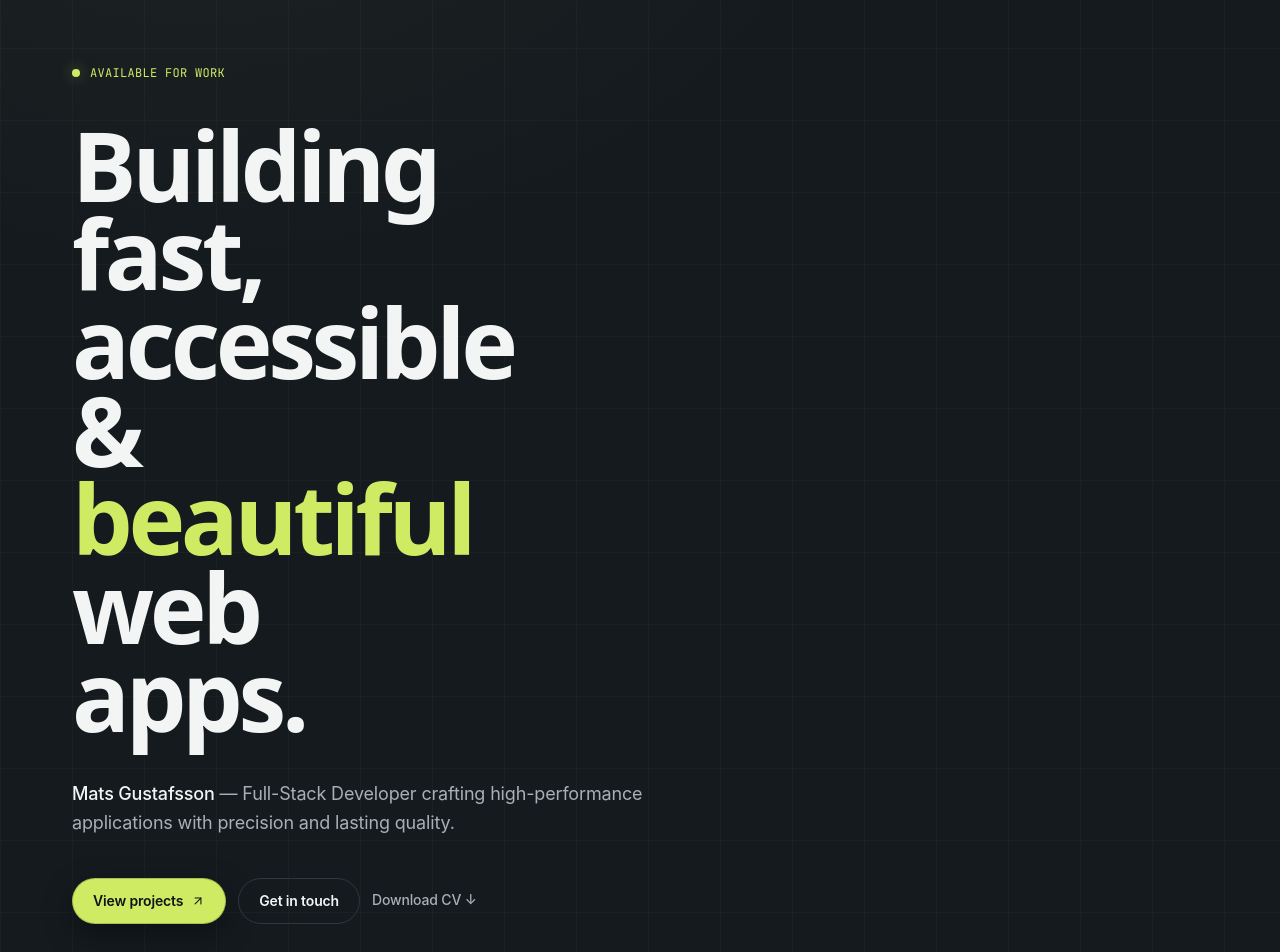
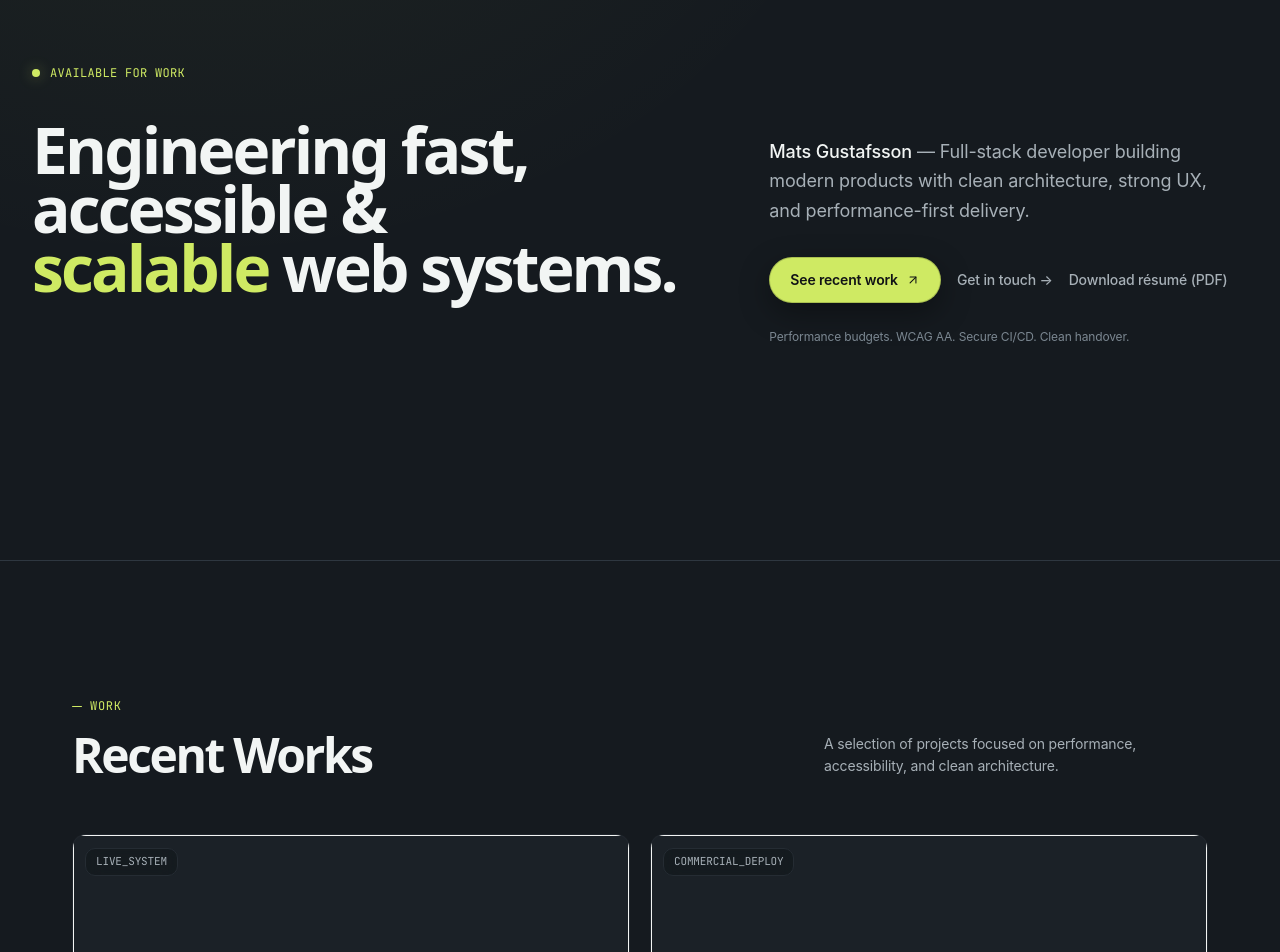
Before and after one commit to Moonchichiii/ncw_client, a React (Vite) app: page / in a window 1280 px wide. Shown: the part 240-1192 px from the top of the page. Built offline with nearby package versions, Linux system fonts and the light colour scheme; a web font is replaced by a local one.

Commit message:
feat: update About, FAQ, and Hero sections for improved clarity and accessibility; add section-paper styles

```diff
--- a/src/components/sections/about.tsx
+++ b/src/components/sections/about.tsx
@@ -1,35 +1,27 @@
 import { memo } from "react";
-import {
-  Code2,
-  Server,
-  Globe,
-  Download,
-} from "lucide-react";
-import {
-  FRONTEND_SKILLS,
-  BACKEND_SKILLS,
-} from "@/data/skills";
+import { Code2, Server, Globe, Download } from "lucide-react";
+import { FRONTEND_SKILLS, BACKEND_SKILLS } from "@/data/skills";
 
 const OFFERS = [
   {
     num: "01",
-    title: "Web Applications",
-    desc: "Full-stack apps with Django, React, and TypeScript — built for scale.",
+    title: "Product Engineering",
+    desc: "Full-stack builds with Django, React, and TypeScript — designed for scale and maintainability.",
   },
   {
     num: "02",
-    title: "Performance & Core Web Vitals",
-    desc: "Sub-second loads, optimized bundles, and measurable speed gains.",
+    title: "Performance & CWV",
+    desc: "Sub-second loads, optimized bundles, and measurable Core Web Vitals improvements.",
   },
   {
     num: "03",
     title: "Accessibility (WCAG AA)",
-    desc: "Inclusive interfaces tested with screen readers and keyboard navigation.",
+    desc: "Inclusive interfaces tested with keyboard navigation and screen readers.",
   },
   {
     num: "04",
-    title: "Secure DevOps & CI",
-    desc: "Hardened deployments, automated pipelines, and dependency scanning.",
+    title: "Secure CI/CD",
+    desc: "Hardened delivery pipelines with automated checks, scanning, and safe deploys.",
   },
 ] as const;
 
@@ -49,16 +41,13 @@ const About = memo(() => (
             the web
           </h2>
         </div>
+
         <div className="flex flex-col justify-end">
           <p className="text-lg text-content-secondary leading-relaxed max-w-md">
-            <span className="text-content font-medium">
-              Mats Gustafsson
-            </span>{" "}
-            — Graduate of Code Institute (2024). Based in
-            Sweden & France, available globally. Focused on
-            removing friction between user intent and system
-            response.
+            <span className="text-content font-medium">Mats Gustafsson</span> — Full-stack developer (Code Institute, 2024).
+            I build fast, accessible products with clean architecture and secure delivery pipelines.
           </p>
+
           <a
             href="/cv-en.pdf"
             className="inline-flex items-center gap-2 mt-5 text-sm font-medium text-content hover:text-lime transition-colors group"
@@ -69,7 +58,7 @@ const About = memo(() => (
               className="group-hover:text-lime transition-colors"
               aria-hidden="true"
             />
-            Download resume
+            Download résumé (PDF)
           </a>
         </div>
       </div>
@@ -79,10 +68,11 @@ const About = memo(() => (
         <h3 className="text-xs font-mono font-medium text-content-faint uppercase tracking-[0.1em] mb-3">
           What I Offer
         </h3>
+
         <p className="text-base font-heading font-semibold text-content mb-8 max-w-lg">
-          I ship fast systems with measurable performance and
-          accessibility.
+          Practical engineering that improves speed, usability, and reliability — without overcomplicating the stack.
         </p>
+
         <div className="border-t border-edge">
           {OFFERS.map((offer) => (
             <div
@@ -108,25 +98,15 @@ const About = memo(() => (
         {/* Frontend */}
         <div className="card p-6">
           <div className="flex items-center gap-2.5 mb-5">
-            <Globe
-              size={16}
-              strokeWidth={1.6}
-              className="text-content-faint"
-              aria-hidden="true"
-            />
+            <Globe size={16} strokeWidth={1.6} className="text-content-faint" aria-hidden="true" />
             <h3 className="text-xs font-mono font-medium text-content-faint uppercase tracking-[0.1em]">
               Frontend
             </h3>
           </div>
           <ul className="space-y-3">
             {FRONTEND_SKILLS.map((skill) => (
-              <li
-                key={skill}
-                className="flex items-center justify-between text-sm group/item"
-              >
-                <span className="text-content font-medium">
-                  {skill}
-                </span>
+              <li key={skill} className="flex items-center justify-between text-sm group/item">
+                <span className="text-content font-medium">{skill}</span>
                 <span
                   className="w-1.5 h-1.5 rounded-full bg-edge-subtle group-hover/item:bg-lime transition-colors"
                   aria-hidden="true"
@@ -139,25 +119,15 @@ const About = memo(() => (
         {/* Backend */}
         <div className="card p-6">
           <div className="flex items-center gap-2.5 mb-5">
-            <Server
-              size={16}
-              strokeWidth={1.6}
-              className="text-content-faint"
-              aria-hidden="true"
-            />
+            <Server size={16} strokeWidth={1.6} className="text-content-faint" aria-hidden="true" />
             <h3 className="text-xs font-mono font-medium text-content-faint uppercase tracking-[0.1em]">
               Backend
             </h3>
           </div>
           <ul className="space-y-3">
             {BACKEND_SKILLS.map((skill) => (
-              <li
-                key={skill}
-                className="flex items-center justify-between text-sm group/item"
-              >
-                <span className="text-content font-medium">
-                  {skill}
-                </span>
+              <li key={skill} className="flex items-center justify-between text-sm group/item">
+                <span className="text-content font-medium">{skill}</span>
                 <span
                   className="w-1.5 h-1.5 rounded-full bg-edge-subtle group-hover/item:bg-lime transition-colors"
                   aria-hidden="true"
@@ -171,12 +141,7 @@ const About = memo(() => (
         <div className="card p-6 flex flex-col justify-between">
           <div>
             <div className="flex items-center gap-2.5 mb-5">
-              <Code2
-                size={16}
-                strokeWidth={1.6}
-                className="text-content-faint"
-                aria-hidden="true"
-              />
+              <Code2 size={16} strokeWidth={1.6} className="text-content-faint" aria-hidden="true" />
               <h3 className="text-xs font-mono font-medium text-content-faint uppercase tracking-[0.1em]">
                 Approach
               </h3>
--- a/src/components/sections/hero.tsx
+++ b/src/components/sections/hero.tsx
@@ -9,33 +9,10 @@ const META_ITEMS = [
 ] as const;
 
 const Hero = memo(() => (
-  <section
-    id="hero"
-    className="relative min-h-svh bg-surface overflow-hidden"
-  >
-    {/* Subtle background grid */}
+  <section id="hero" className="relative min-h-svh bg-surface overflow-hidden">
+    {/* Radial glow (keep) */}
     <div
-      className="absolute inset-0 pointer-events-none"
-      aria-hidden="true"
-      style={{
-        backgroundImage: `
-          repeating-linear-gradient(
-            to right,
-            rgba(207, 234, 99, 0.03) 0 1px,
-            transparent 1px 72px
-          ),
-          repeating-linear-gradient(
-            to bottom,
-            rgba(207, 234, 99, 0.03) 0 1px,
-            transparent 1px 72px
-          )
-        `,
-      }}
-    />
-
-    {/* Radial glow */}
-    <div
-      className="absolute top-0 left-0 w-[1000px] h-[600px] pointer-events-none"
+      className="absolute top-0 left-0 w-250 h-150 pointer-events-none"
       aria-hidden="true"
       style={{
         background:
@@ -43,13 +20,13 @@ const Hero = memo(() => (
       }}
     />
 
-    <div className="relative z-10 mx-auto max-w-[1200px] px-5 sm:px-8">
+    <div className="relative z-10 mx-auto w-full max-w-300 xl:max-w-360 2xl:max-w-400 px-5 sm:px-8 2xl:px-12">
       {/* Meta rail */}
       <div className="pt-28 sm:pt-36 pb-6 border-b border-edge-subtle">
         <div className="grid grid-cols-2 md:grid-cols-4 gap-4 md:gap-8">
           {META_ITEMS.map((item) => (
             <div key={item.label}>
-              <span className="block text-[10px] font-mono font-medium text-content-faint uppercase tracking-[0.1em] mb-1">
+              <span className="block text-[10px] font-mono font-medium text-content-faint uppercase tracking-widest mb-1">
                 {item.label}
               </span>
               <span className="block text-sm text-content-secondary">
@@ -70,48 +47,52 @@ const Hero = memo(() => (
           </span>
         </div>
 
-        {/* Headline */}
-        <div className="max-w-[16ch]">
-          <h1 className="font-heading font-extrabold tracking-[-0.045em] leading-[0.92] text-[clamp(2.8rem,7.5vw,6rem)] text-content">
-            Building fast,
+        {/* Wide layout: left headline, right copy+CTAs */}
+        <div className="grid grid-cols-1 xl:grid-cols-12 xl:gap-12 items-start">
+          {/* LEFT */}
+          <div className="xl:col-span-7">
+            <h1 className="font-heading font-extrabold tracking-[-0.045em] leading-[0.92] text-[clamp(2.6rem,5vw,5.2rem)] text-content">
+  Engineering fast,
   <br />
   accessible &
   <br />
-            <span className="text-lime">beautiful</span> web
-            apps.
+  <span className="text-lime">scalable</span> web systems.
 </h1>
+
           </div>
 
-        {/* Identity line */}
-        <p className="mt-10 text-lg text-content-secondary max-w-xl leading-relaxed">
-          <span className="text-content font-medium">
-            Mats Gustafsson
-          </span>{" "}
-          — Full-Stack Developer crafting high-performance
-          applications with precision and lasting quality.
+          {/* RIGHT */}
+          <div className="xl:col-span-5 xl:pt-4">
+            <p className="text-lg text-content-secondary leading-relaxed max-w-md">
+              <span className="text-content font-medium">Mats Gustafsson</span> — Full-stack developer
+              building modern products with clean architecture, strong UX, and performance-first delivery.
             </p>
 
-        {/* CTAs */}
-        <div className="mt-10 flex flex-wrap gap-3">
+            <div className="mt-8 flex flex-wrap items-center gap-4">
               <a href="#work" className="btn-lime">
-            View projects
-            <ArrowUpRight
-              size={14}
-              strokeWidth={1.8}
-              aria-hidden="true"
-            />
+                See recent work
+                <ArrowUpRight size={14} strokeWidth={1.8} aria-hidden="true" />
               </a>
-          <a href="#contact" className="btn-outline">
-            Get in touch
+
+              <a href="#contact" className="btn-ghost text-sm">
+                Get in touch →
               </a>
+
               <a
                 href="/cv-en.pdf"
-            className="btn-ghost"
+                className="btn-ghost text-sm"
                 target="_blank"
                 rel="noopener noreferrer"
               >
-            Download CV ↓
+                Download résumé (PDF)
               </a>
+            </div>
+
+            {/* Optional micro-proof line */}
+            <p className="mt-6 text-[12px] text-content-faint">
+              Performance budgets. WCAG AA. Secure CI/CD. Clean handover.
+            </p>
+          </div>
         </div>
       </div>
     </div>
--- a/src/styles/index.css
+++ b/src/styles/index.css
@@ -352,7 +352,16 @@
     height: 1px;
     background-color: var(--border-subtle);
   }
+   .section-paper {
+    background: #f3f1ea;
+    color: #0f1316;
+    border-top: 1px solid rgba(15,19,22,0.12);
+    border-bottom: 1px solid rgba(15,19,22,0.12);
+  }
+  .section-paper .paper-muted { color: rgba(15,19,22,0.70); }
+  .section-paper .paper-faint { color: rgba(15,19,22,0.55); }
 }
+
 
 /* ── Utilities ── */
 
--- a/vite.config.ts
+++ b/vite.config.ts
@@ -96,23 +96,4 @@ export default defineConfig({
     drop: ["debugger"],
     legalComments: "none",
   },
-  test: {
-    globals: true,
-    environment: "jsdom",
-    setupFiles: ["./tests/setup.ts"],
-    include: [
-      "src/**/*.test.{ts,tsx}",
-      "tests/**/*.test.{ts,tsx}",
-    ],
-    css: true,
-    coverage: {
-      provider: "v8",
-      include: ["src/**/*.{ts,tsx}"],
-      exclude: [
-        "src/app/route-tree.gen.ts",
-        "src/**/*.d.ts",
-        "src/main.tsx",
-      ],
-    },
-  },
 });
```
Also changed, not shown: src/components/sections/faq.tsx (+15 -10 lines), src/components/sections/paper-break.tsx (added). Lines whose indentation alone changed are shown as unchanged.
